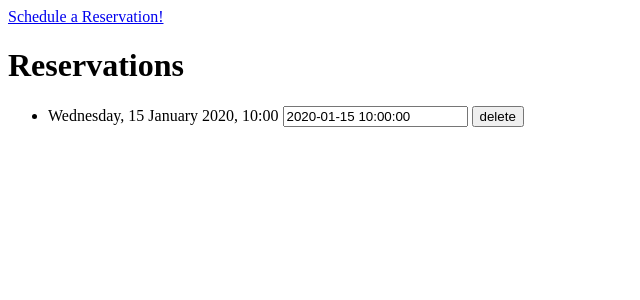
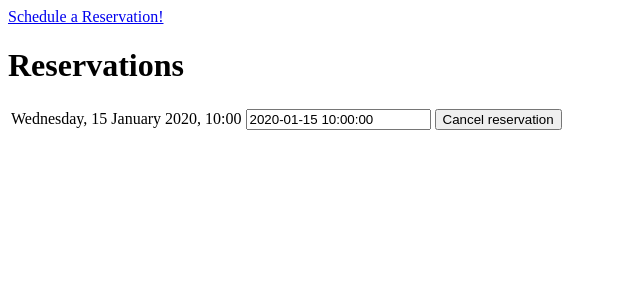
Before and after one commit to sorbetlemon16/melon-takehome, a Flask app: page /reservations in a window 1280 px wide. Shown: the top 300 px of the page, without its empty margins (0-640 px from the left). Run offline with Flask 2, Linux system fonts and the light colour scheme; the visitor is signed in with stand-in values (Sample User, id 1); tables that the repository leaves empty hold one stand-in row (values such as "Sample post").

Commit message:
finalize styling

```diff
--- a/static/js/script.js
+++ b/static/js/script.js
@@ -7,7 +7,7 @@
     };
 
     $.post("/search_reservations", formData, (res) => {
-        $('#available_reservations').html("Here is the current availability:");
+        $('#available_reservations').html("Below is the current availability. Select a time that works for you!");
         for (time of res) {
             $('#available_reservations').append(
                 `<form action="/reservations/book" method="POST">
--- a/templates/reservations.html
+++ b/templates/reservations.html
@@ -14,22 +14,26 @@
 
 <!-- Custom Styling -->
 <link rel="stylesheet" href="/static/css/styles.css">
+
+<h1>Reservations</h1>
 {% endblock %}
 
 {% block body %}
-  <h1>Reservations</h1>
-
-  <ul>
+  <table>
     {% for reservation in reservations %}
-      <form class="delete" id="{{reservation.reservation_id}}" action="/reservations/delete" method="POST">
-        <li>
+    <tr>
+        <td>
           {{ reservation.start_time.strftime('%A, %d %B %Y, %H:%M')}}
+        </td>
+        <form class="delete" id="{{reservation.reservation_id}}" action="/reservations/delete" method="POST">
+          <td>
           <input name="start_time" value="{{reservation.start_time}}" class="hidden">
-          <input type="submit" value="delete">
-        </li>
-      </form>
+          <input type="submit" value="Cancel reservation">
+        </form>
+      </td>
+    </tr>
     {% endfor %}
-  </ul>
+    </table>
   <script src="/static/js/script.js"></script>
 
 {% endblock %}
```
